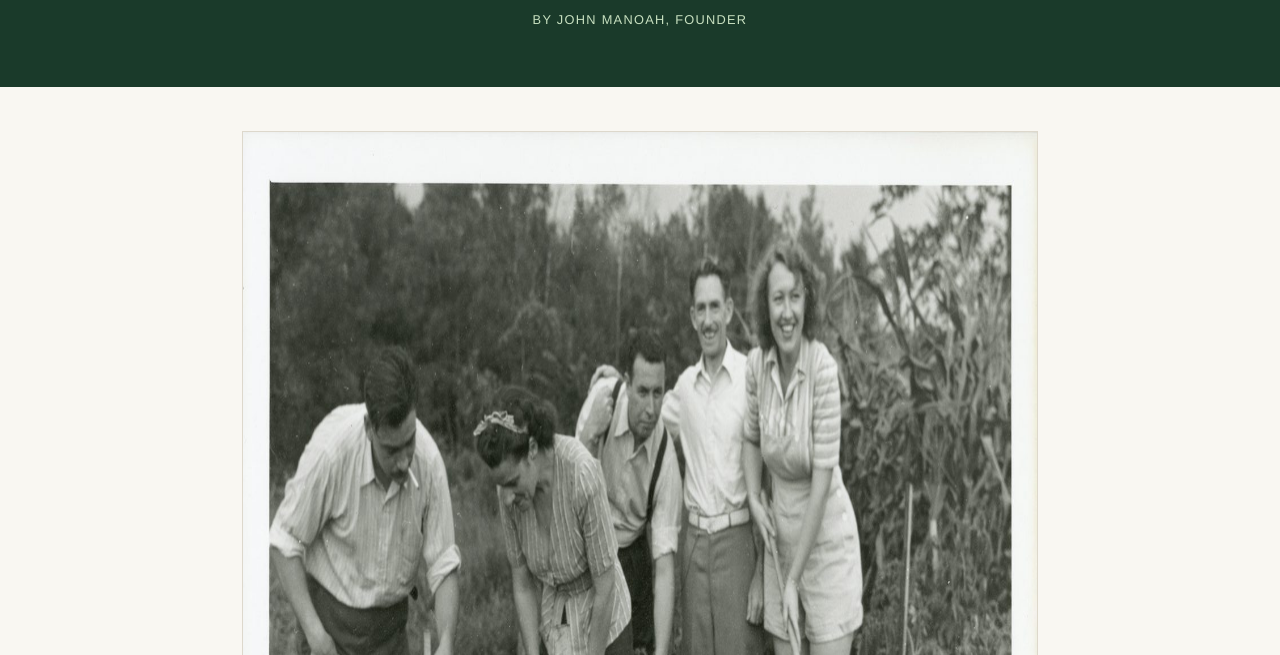
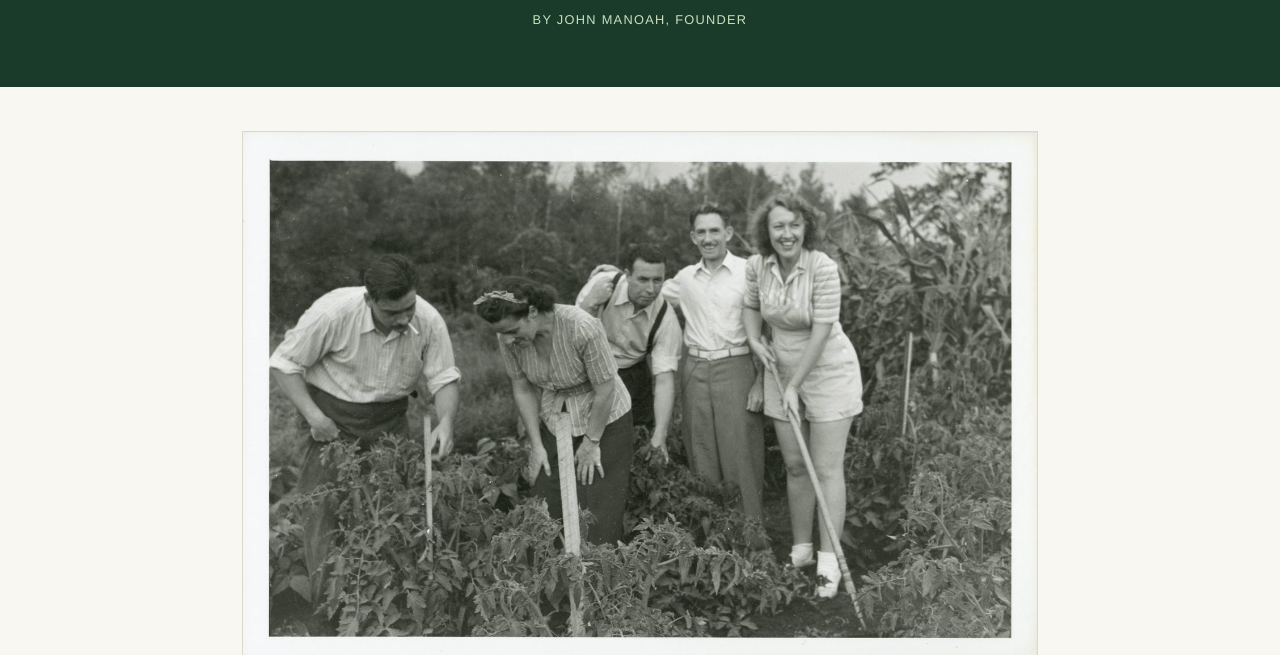
Before and after one commit to jms-1005/boaz-website, a plain HTML site: page blog/victory-gardens.html in a window 1280 px wide. Shown: the part 297-952 px from the top of the page. Drawn offline with Linux system fonts and the light colour scheme.

Commit message:
Fix hero photo aspect ratio (height:auto)

```diff
--- a/blog/victory-gardens.html
+++ b/blog/victory-gardens.html
@@ -57,7 +57,7 @@
     }
 
     .hero-photo { max-width: 860px; margin: 0 auto; padding: 44px 32px 0; }
-    .hero-photo img { width: 100%; display: block; border: 1px solid #ddd8cc; }
+    .hero-photo img { width: 100%; height: auto; display: block; border: 1px solid #ddd8cc; }
     .hero-photo figcaption {
       font-family: 'Helvetica Neue', Arial, sans-serif; font-size: 0.74rem;
       color: #8a8a8a; margin-top: 10px; line-height: 1.5;
```
